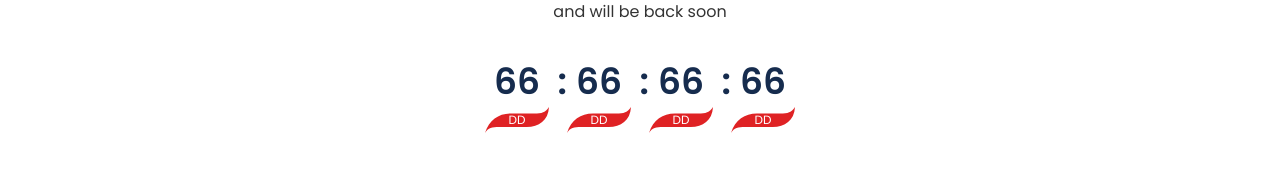
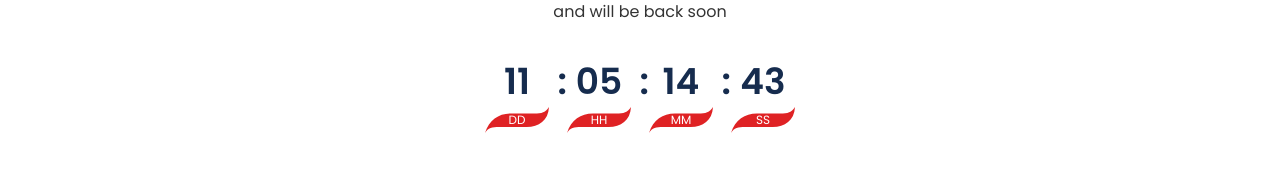
Before and after one commit to AnastasiyaDev97/lead-advisors, a React (Vite) app: page / in a window 1280 px wide. Shown: the part 407-597 px from the top of the page. Built offline with nearby package versions, Linux system fonts and the light colour scheme.

Commit message:
feat: add counter logic

```diff
--- /dev/null
+++ b/src/assets/constants/date.ts
@@ -0,0 +1,6 @@
+export const DATE_UNITS = {
+  days: 'DD',
+  hours: 'HH',
+  minutes: 'MM',
+  seconds: 'SS',
+};
--- a/src/components/Counter/index.tsx
+++ b/src/components/Counter/index.tsx
@@ -2,24 +2,35 @@ import { memo } from 'react';
 
 import style from './Counter.module.scss';
 
+import { DATE_UNITS } from 'assets/constants/date';
 import { Badge } from 'components';
 import useCountDown from 'hooks/useCountDown';
+import useWindowDimensions from 'hooks/useDimension';
 import { ReturnComponentType } from 'types';
+import { twoDigitNumberConverter } from 'utils/numbers';
 
 type CounterItemPropsType = {
-  time: number;
+  time: string;
   unit: string;
 };
 
 export const Counter = memo((): ReturnComponentType => {
-  const value = useCountDown();
+  const values = useCountDown();
+  const { isDesktopXL } = useWindowDimensions();
 
   return (
     <div className={style.wrapper}>
-      <CounterItem time={66} unit="dd" />
-      <CounterItem time={66} unit="dd" />
-      <CounterItem time={66} unit="dd" />
-      <CounterItem time={66} unit="dd" />
+      {Object.entries(values)?.map(value => {
+        const unit = isDesktopXL ? DATE_UNITS[value[0]] : value[0];
+
+        return (
+          <CounterItem
+            key={value[0]}
+            time={twoDigitNumberConverter(value[1])}
+            unit={unit}
+          />
+        );
+      })}
     </div>
   );
 });
--- a/src/hooks/useCountDown.tsx
+++ b/src/hooks/useCountDown.tsx
@@ -7,11 +7,11 @@ import { clearState, loadState, saveState } from 'utils/localStorage';
 
 dayjs.extend(duration);
 
-type FormattedTimer = {
+export type FormattedTimer = {
   days: number;
   hours: number;
-  min: number;
-  sec: number;
+  minutes: number;
+  seconds: number;
 };
 
 const useCountDown = (): FormattedTimer => {
@@ -31,14 +31,14 @@ const useCountDown = (): FormattedTimer => {
         if (remaining >= 0) {
           const days = dayjs.duration(remaining).days();
           const hours = dayjs.duration(remaining).hours();
-          const min = dayjs.duration(remaining).minutes();
-          const sec = dayjs.duration(remaining).seconds();
+          const minutes = dayjs.duration(remaining).minutes();
+          const seconds = dayjs.duration(remaining).seconds();
 
-          setTimerValue({ days, hours, min, sec });
+          setTimerValue({ days, hours, minutes, seconds });
         } else {
           clearInterval(id);
 
-          setTimerValue({ days: 0, hours: 0, min: 0, sec: 0 });
+          setTimerValue({ days: 0, hours: 0, minutes: 0, seconds: 0 });
 
           clearState('endTime');
         }
--- /dev/null
+++ b/src/hooks/useDimension.tsx
@@ -0,0 +1,57 @@
+import { useState, useEffect } from 'react';
+
+const getWindowDimensions = (): { width: number; height: number } => {
+  const { innerWidth: width, innerHeight: height } = window;
+
+  return {
+    width,
+    height,
+  };
+};
+
+type useWindowDimensionReturnType = {
+  width: number;
+  height: number;
+  isMobile: boolean;
+  isTablet: boolean;
+  isDesktop: boolean;
+  isDesktopXL: boolean;
+};
+
+const useWindowDimensions = (): useWindowDimensionReturnType => {
+  const [windowDimensions, setWindowDimensions] = useState(getWindowDimensions());
+  const [isMobile, setIsMobile] = useState<boolean>(false);
+  const [isTablet, setIsTablet] = useState<boolean>(false);
+  const [isDesktop, setIsDesktop] = useState<boolean>(false);
+  const [isDesktopXL, setIsDesktopXL] = useState<boolean>(false);
+
+  useEffect(() => {
+    const handleResize = (): void => {
+      setWindowDimensions(getWindowDimensions());
+      setIsMobile(getWindowDimensions().width < 575);
+      setIsTablet(getWindowDimensions().width < 990);
+      setIsDesktop(getWindowDimensions().width < 1200);
+      setIsDesktopXL(getWindowDimensions().width < 1919);
+    };
+
+    setIsMobile(getWindowDimensions().width < 575);
+    setIsTablet(getWindowDimensions().width < 990);
+    setIsDesktop(getWindowDimensions().width < 1200);
+    setIsDesktopXL(getWindowDimensions().width < 1919);
+
+    window.addEventListener('resize', handleResize);
+
+    return () => window.removeEventListener('resize', handleResize);
+  }, []);
+
+  return {
+    width: windowDimensions.width,
+    height: windowDimensions.height,
+    isMobile,
+    isTablet,
+    isDesktop,
+    isDesktopXL,
+  };
+};
+
+export default useWindowDimensions;
--- /dev/null
+++ b/src/types/LiteralObjectType.ts
@@ -0,0 +1 @@
+export type LiteralObjectType<T> = T extends { [key: string]: infer U } ? U : never;
--- /dev/null
+++ b/src/utils/numbers.ts
@@ -0,0 +1,7 @@
+export const twoDigitNumberConverter = (number: number): string => {
+  if (String(number).length < 2) {
+    return `0${number}`;
+  }
+
+  return `${number}`;
+};
```
